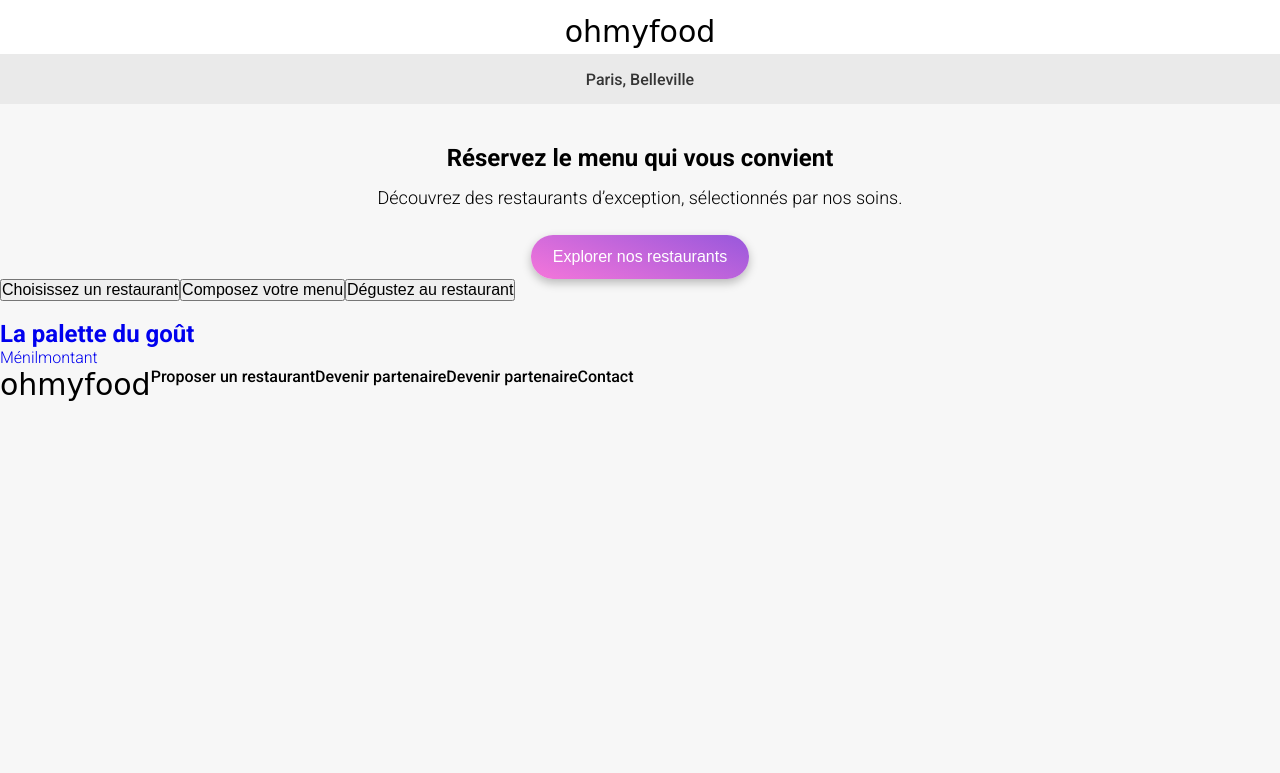
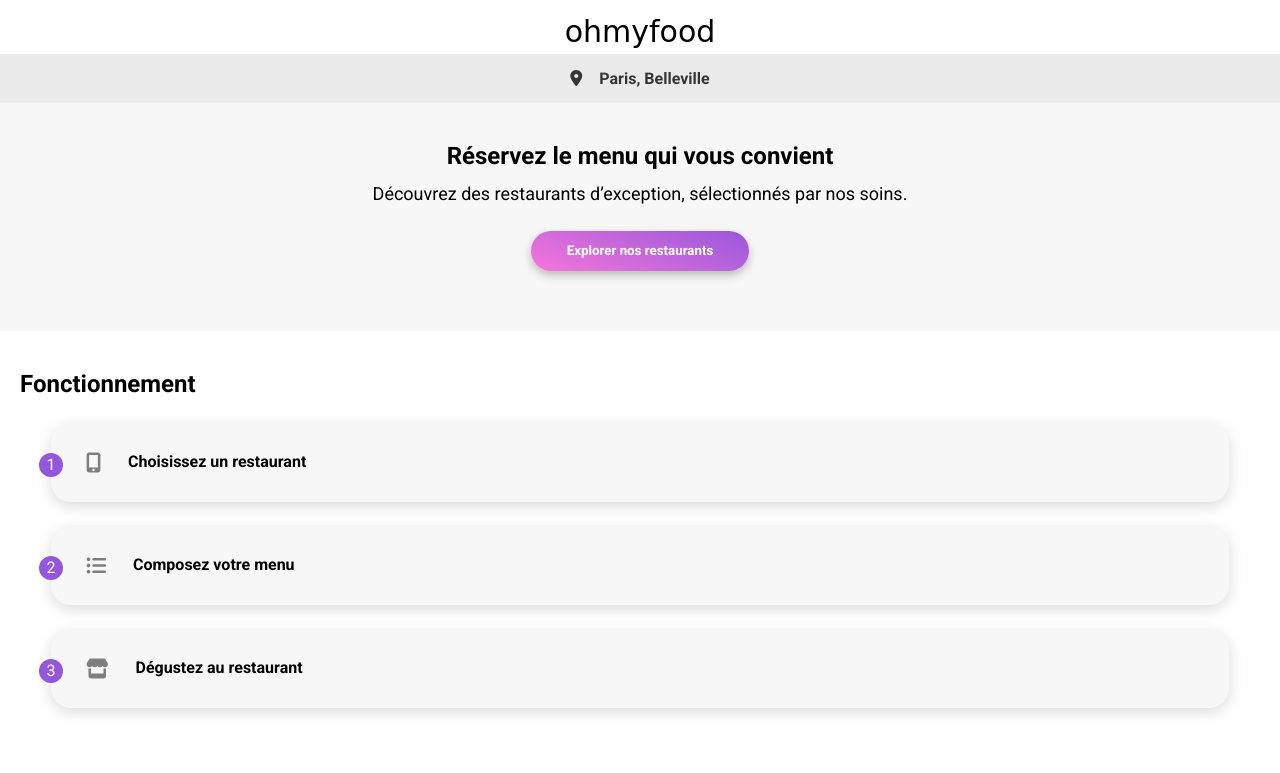
Before and after one commit to WillFDA/Projet_4_ohmyfood, a website: page index.html in a window 1280 px wide. Shown: the top 773 px of the page. Drawn offline with Linux system fonts and the light colour scheme; a web font is replaced by a local one.

Commit message:
7-1 debut propre

```diff
--- a/index.html
+++ b/index.html
@@ -3,51 +3,62 @@
 <head>
     <meta charset="UTF-8">
     <meta http-equiv="X-UA-Compatible" content="IE=edge">
-    <meta name="viewport" content="width=device-width, initial-scale=1.0">
-    <link rel="stylesheet" href="/style.css">
+    <script src="https://kit.fontawesome.com/44d3f60ba9.js" crossorigin="anonymous"></script><meta name="viewport" content="width=device-width, initial-scale=1.0">
+    <link rel="stylesheet" href="./assets/css/main.css">
     <link rel="preconnect" href="https://fonts.googleapis.com">
     <link rel="preconnect" href="https://fonts.gstatic.com" crossorigin>
     <link href="https://fonts.googleapis.com/css2?family=Roboto:wght@300;400;500;700&family=Shrikhand&display=swap" rel="stylesheet">
     <title>Document</title>
 </head>
 <body>
-<main class="container">
     <header class="flex text_center">
         <h1>ohmyfood</h1>
     </header>
+<main class="container">
+    <section class="local flex text_center row">
+            <i class="fa-solid fa-location-dot"></i>
+            <h4 class="">Paris, Belleville</h4>
+    </section>
      <section class="hero flex">
-        <div class="location flex text_center">
-            <h4 class="">Paris, Belleville</h4>
-        </div>
-            <h2>Réservez le menu qui vous convient</h2>
-            <p>Découvrez des restaurants d’exception, sélectionnés par nos soins.</p>
-                <button class="flex">
-                    <a href="">
+        <h2 class="hero__title">Réservez le menu qui vous convient</h2>
+        <p class="hero__desc">Découvrez des restaurants d’exception, sélectionnés par nos soins.</p>
+        <button class="flex hero__btn">
+                    <a href="#">
                     <h4>Explorer nos restaurants</h4>
                     </a>
         </button>
      </section>
 
-     <section class="fonctionnement flex">
-        <div class="container flex">
-            <button>
+     <section class="tutorial flex">
+        <h2>Fonctionnement</h2>
+        <ol class="list flex">
+            <li class="flex row list__element">
+                <i class="list__element--icon fa-solid fa-mobile-screen-button"></i>
                 <h4>Choisissez un restaurant</h4>
-            </button>
-            <button>
+            </li>
+            <li class="flex row list__element">
+                <i class="list__element--icon fa-solid fa-list-ul"></i>
                 <h4>Composez votre menu</h4>
-            </button>
-            <button>
+            </li>
+            <li class="flex row list__element">
+                <i class="list__element--icon fa-solid fa-store"></i>
                 <h4>Dégustez au restaurant</h4>
-            </button>
-        </div>
+            </li>
+        </ol>
      </section>
-     <section class="all_restaurants">
+
+     <section class="restaurants flex">
             <div class="card flex">
-            <a href="#">
-                <img src="" alt="">
-                <div class="card_info">
+                <a href="">
+                    <img src="assets/palettedugout.jpg" alt="">
+                    <div class="card__info-container flex">
+                        <div class="card__info flex">
                             <h2>La palette du goût</h2>
                             <p>Ménilmontant</p>
+                        </div>
+                        <div class="card__btn">
+                            <i class="fa-regular fa-heart"></i>
+                        </div>
                     </div>
                 </a>
             </div>
@@ -55,13 +66,15 @@
 </main>
      <footer class="flex">
         <h1 class="">ohmyfood</h1>
-        <div>
+        <div class="footer_icon-text flex row">
+            <i class="footer_icon-text fa-solid fa-utensils"></i>
             <h4>Proposer un restaurant</h4>
         </div>
-        <div>
+        <div class="footer_icon-text flex row">
+            <i class="fa-solid fa-handshake-angle"></i>
             <h4>Devenir partenaire</h4>
         </div>
-        <h4 class="">Devenir partenaire</h4>
+        <h4 class="">Mentions légales</h4>
         <h4 class="">Contact</h4>
      </footer>
 </body>
--- /dev/null
+++ b/sass/globals/_boilerplate.scss
@@ -0,0 +1,33 @@
+
+html {
+    box-sizing: border-box;
+    font-size: 100%;
+}
+
+*, *::after, *::before{
+    margin:0;
+    padding:0;
+    box-sizing: inherit;
+}
+
+body {
+    font-family:'Roboto', sans-serif;
+    background-color:$background-color;
+}
+
+.row {
+    flex-direction: row;
+}
+
+.flex {
+    display: flex;
+}
+
+.text_center {
+    width: 100%;
+    justify-content: center;
+}
+
+main {
+    margin: auto;
+}
--- /dev/null
+++ b/sass/main.scss
@@ -0,0 +1,4 @@
+@import "./utils/colors";
+@import "./globals/boilerplate";
+@import "./utils/typography";
+@import "./pages/homepage"
--- /dev/null
+++ b/sass/pages/_homepage.scss
@@ -0,0 +1,176 @@
+header {
+    box-shadow: 0px 2px 4px rgba(0, 0, 0, 0.15);
+    background: white;
+    z-index: 999;
+    h1 {
+        margin-top: 14px;
+        margin-bottom: 5px;
+    }
+}
+
+.hero {
+    flex-direction: column;
+    text-align: center;
+    &__title {
+        margin: auto;
+        margin-top: 40px;
+        width: 70%;
+    }
+    &__desc {
+        margin: auto;
+        margin-top: 15px;
+        width: 90%;
+        font-size: 1.125rem;
+    }
+    &__btn {
+        margin: auto;
+        margin-top: 27px;
+        margin-bottom: 60px;
+        width: 218px;
+        justify-content: center;
+        border: none;
+        border-radius: 25px;
+        box-shadow: 0px 4px 10px rgba(0, 0, 0, 0.25);
+        background: linear-gradient(200.64deg, #9356DC -5.2%, #FF79DA 110.74%);
+        h4 {
+            margin: 13px 18.75px;
+            color: white;
+        }
+    }
+}
+.local {
+    align-items: baseline;
+    gap: 17px;
+    background: #EAEAEA;
+    z-index: 1;
+    i {
+        color:#353535;
+    }
+    h4 {
+        margin-top: 16px;
+        margin-bottom: 15px;
+        color:#353535;
+    }
+}
+
+.tutorial {
+    flex-direction: column;
+    background: #FFFFFF;
+    padding: 0px 20px;
+    padding-bottom: 68px;
+    z-index: 999;
+    h2 {
+        margin-top: 40px;
+        margin-bottom: 26px;
+        justify-content: flex-start ;
+    }
+}
+
+.list {
+    align-items: center;
+    flex-direction: column ;
+    gap: 25px;
+    &__element {
+        cursor: pointer;
+        counter-increment: list;
+        position: relative;
+        width: 95%;
+        border: none;
+        background: #F7F7F7;
+        box-shadow: 0px 4px 15px rgba(0, 0, 0, 0.15);
+        border-radius: 20px;
+        gap: 27px;
+        padding: 29px 0px 29px 35px;
+        &--icon {
+            font-size: 20px;
+            color:#7E7E7E;
+        }
+    }
+
+    &__element:before {
+        font-family: 'Roboto', sans-serif;
+        position: absolute;
+        content: counter(list);
+        background: #9356dc;
+        height: 1.5rem;
+        width: 1.5rem;
+        border-radius: 100px;
+        display: flex;
+        justify-content: center;
+        align-items: center;
+        color: #fff;
+        left: -0.75rem;
+    }
+    &__element:hover {
+        background: #F5EDFF;
+        transition: 0.5s ease-in-out;
+        i {
+            transition: 0.5s ease;
+            color:#9356DC;
+        }
+    }
+}
+
+.restaurants {
+    padding: 54px 17px 64px 17px;
+    .card {
+        flex-direction: column;
+        border-radius: 15px;
+        background: #FFFFFF;
+        width: 100%;
+        img {
+            object-fit: cover;
+            height:231px;
+            width:100%;
+            border-radius: 20px 20px 0px 0px;
+        }
+        .card__info-container{
+            padding: 5px 13px 12px 13px;
+            flex-direction: row;
+            justify-content: space-between;
+            align-items: center;
+            .card__info {
+                flex-direction: column;
+                border-radius: 0px 0px 20px 20px;
+
+                h2 {
+                    color: black;
+                    font-size: 1.125rem;
+                }
+                p {
+                    color: black;
+                    font-size: 17px;
+                }
+            }
+            .card__btn {
+                i {
+                    font-size: 21px;
+                }
+            }
+        }
+
+    }
+}
+
+footer {
+    padding: 22px 25px 33px 25px;
+    background: #353535;
+    flex-direction: column;
+    justify-content: flex-start;
+    .footer_icon-text {
+        align-items: center;
+        gap: 11px;
+        i {
+            color:#FFFFFF;
+            font-size: 11px;
+        }
+    }
+    h1 {
+        color: #FFFFFF;
+        font-size: 1.125rem;
+    }
+    h4 {
+        margin: 3px 0px;
+        color: #FFFFFF;
+    }
+}
--- /dev/null
+++ b/sass/utils/_colors.scss
@@ -0,0 +1,6 @@
+$colour-primary:#9356DC;
+$colour-secondary:#008766;
+$colour-secondary-lighten:#99E2D0;
+$background-color:#F7F7F7;
+$bloc-background-color:#FFFFFF;
+$btn-gradient:(200.64deg, #9356DC -5.2%, #FF79DA 110.74%);
--- /dev/null
+++ b/sass/utils/typography.scss
@@ -0,0 +1,23 @@
+$font:'Roboto', sans-serif;
+
+h1 {
+    font-family: 'Shrikhand', cursive;
+    font-weight: 400;
+    font-size:1.875rem; ;
+}
+
+h2,
+h3,
+h4,
+h5,
+p {
+    font-family: $font;
+    line-height: 1.1;
+    margin-top: 0;
+}
+
+a,
+a:visited,
+a:active {
+    text-decoration: none;
+}
--- a/style.scss
+++ /dev/null
@@ -1,103 +0,0 @@
-:root {
-    --logo-font: 'Shrikhand', cursive;
-    --logo-font-size:1.875rem;
-    --H2-font-size:1.5rem;
-    --H2-font-weight:700;
-    --P-font-weight:300;
-}
-
-
-
-* {
-    margin: 0;
-    padding: 0;
-    box-sizing: border-box;
-}
-
-body {
-    font-family: 'Roboto', sans-serif;
-    background: #F7F7F7;
-}
-.flex {
-    display: flex;
-}
-a {
-    text-decoration: none;
-}
-p {
-    font-weight: var(--P-font-weight);
-}
-h1 {
-    font-family: var(--logo-font);
-    font-weight: 400;
-    font-size: var(--logo-font-size);
-}
-h2 {
-    font-weight: var(--H2-font-weight);
-    font-size: var(--H2-font-size);
-}
-h3 {
-
-}
-h4 {
-    font-weight: 500;
-    font-size: 1rem;
-    color: black;
-}
-
-.text_center {
-    width: 100%;
-    justify-content: center;
-}
-main {
-    margin: auto;
-}
-
-header {
-    box-shadow: 0px 2px 4px rgba(0, 0, 0, 0.15);
-    background: white;
-    z-index: 999;
-        h1 {
-            margin-top: 14px;
-            margin-bottom: 5px;
-    }
-}
-
-.hero {
-    flex-direction: column;
-    text-align: center;
-    .location {
-        background: #EAEAEA;
-        z-index: 1;
-         h4 {
-            margin-top: 16px;
-            margin-bottom: 15px;
-            color:#353535;
-        }
-    }
-    h2 {
-        margin: auto;
-        margin-top: 40px;
-        width: 70%;
-    }
-    p {
-        margin: auto;
-        margin-top: 15px;
-        width: 90%;
-        font-size: 1.125rem;
-    }
-    button {
-        margin: auto;
-        margin-top: 27px;
-        width: 218px;
-        justify-content: center;
-        border: none;
-        border-radius: 25px;
-        box-shadow: 0px 4px 10px rgba(0, 0, 0, 0.25);
-        background: linear-gradient(200.64deg, #9356DC -5.2%, #FF79DA 110.74%);
-        h4 {
-            margin: 13px 18.75px;
-            color: white;
-        }
-    }
-}
```
Also changed, not shown: package.json (added, +20 -0 lines), assets/css/main.css (added), sass/restaurant.scss (added), style.css (deleted), 2 other files. Lines whose indentation alone changed are shown as unchanged.
